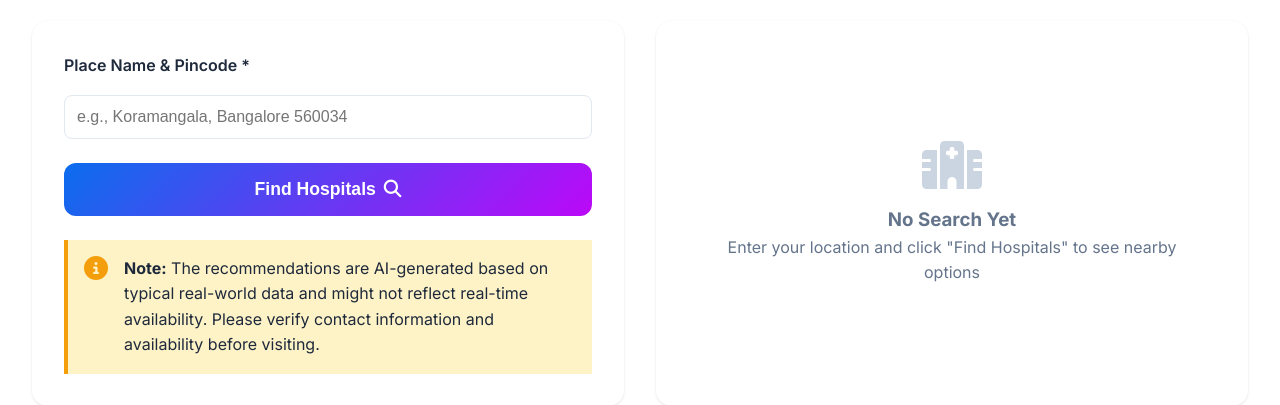
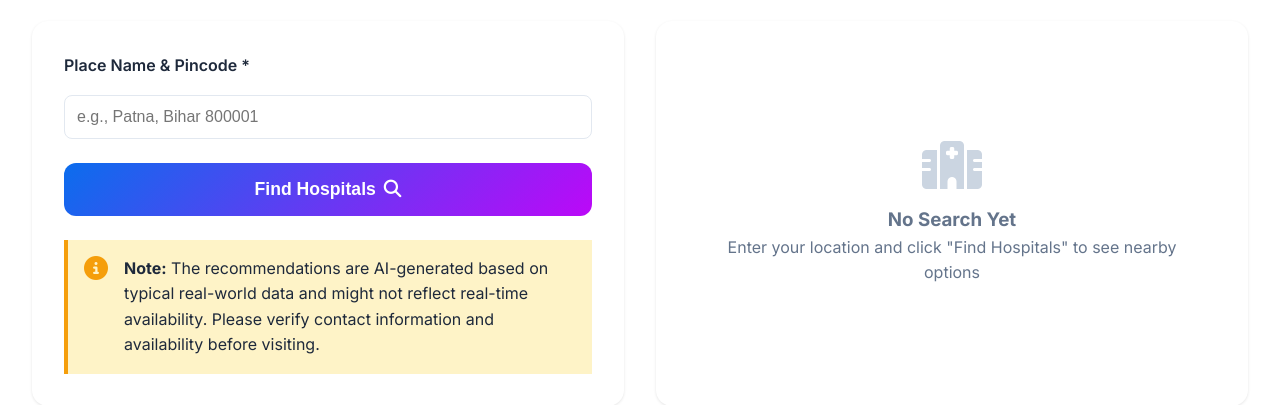
Before and after one commit to nikhillvrma/DocBot-AI, a Flask app: template templates/hospital_recommendation.html in a window 1280 px wide. Shown: the part 229-634 px from the top of the page. Run offline with Flask 3, Linux system fonts and the light colour scheme; the template is opened without the code that fills it, so the values that code supplies are empty.

Commit message:
Update the Placeholder of the Searching Bar in the Hospital Recommendation section

```diff
--- a/templates/hospital_recommendation.html
+++ b/templates/hospital_recommendation.html
@@ -21,7 +21,7 @@
                             name="location"
                             class="form-control"
                             required
-                            placeholder="e.g., Koramangala, Bangalore 560034"
+                            placeholder="e.g., Patna, Bihar 800001"
                             style="width: 100%; padding: 12px; border: 1px solid #e2e8f0; border-radius: 8px; font-size: 1rem; margin-top: 8px;"
                         >
                     </div>
```
